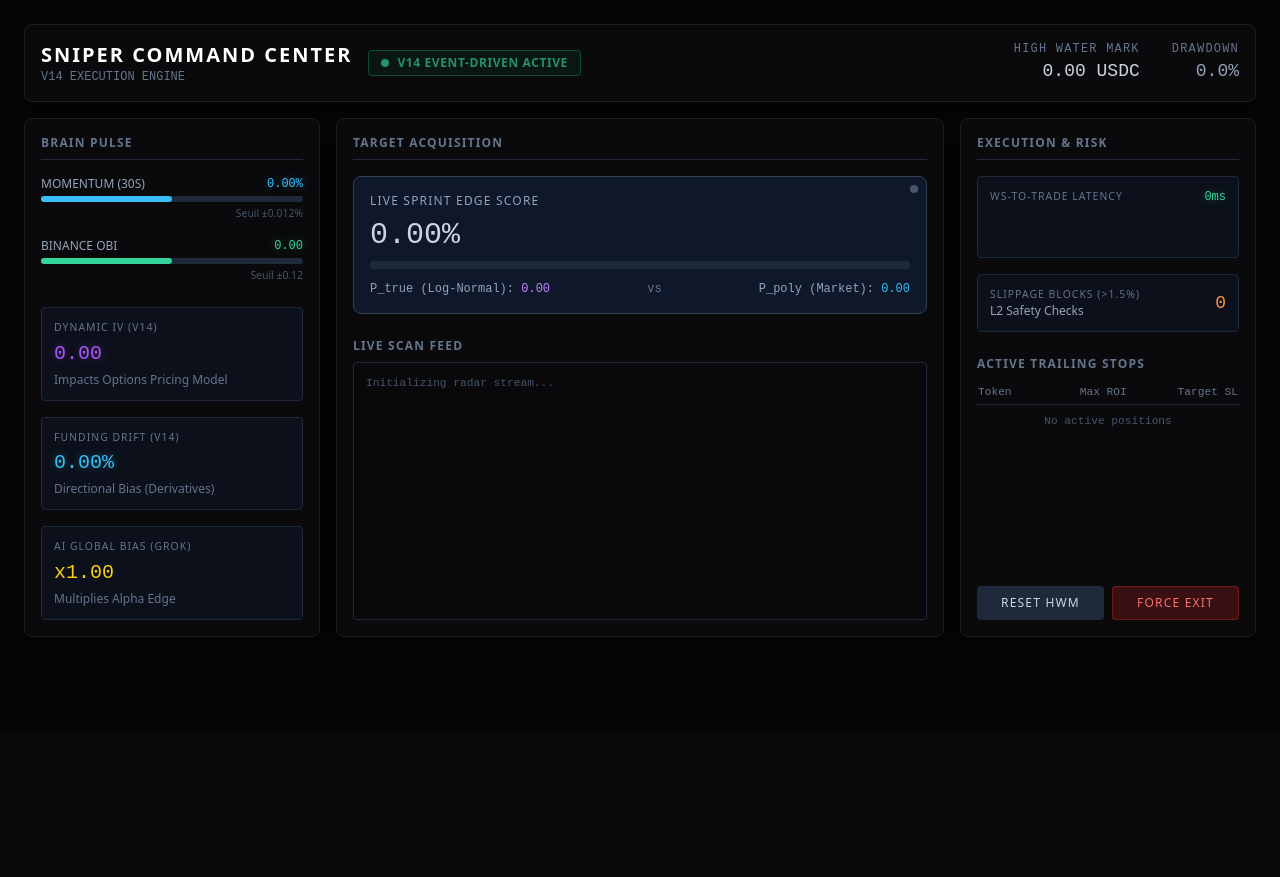
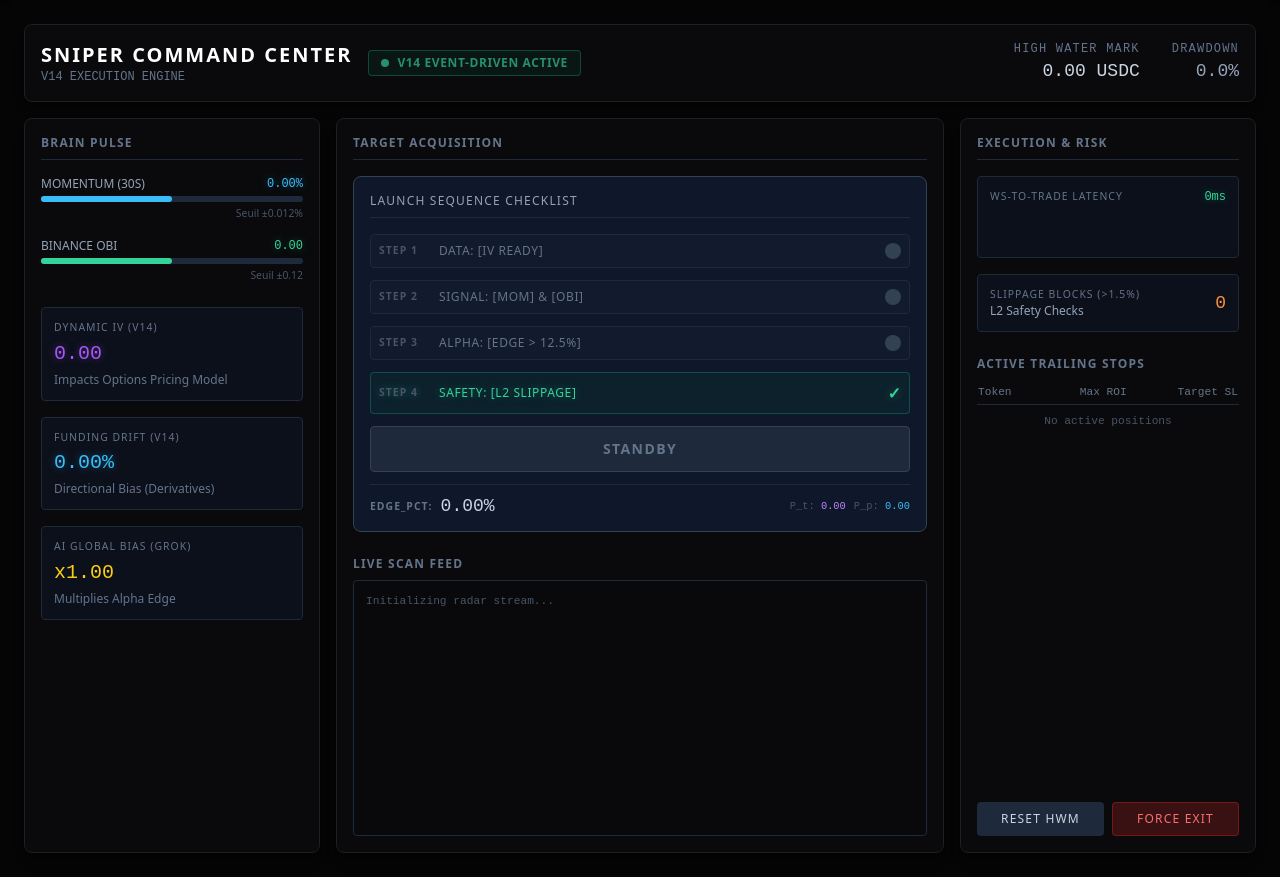
Before and after one commit to Mick-fr/polymarket-bot, a Python web app: template dashboard/templates/sniper.html in a window 1280 px wide. Shown: the part 67-944 px from the top of the page. Before the commit the page ends 704 px from the top, so only its background shows below. Run offline with Jinja, Linux system fonts and the light colour scheme; the template is opened without the code that fills it, so the values that code supplies are empty; some libraries are stand-ins or nearby versions.

Commit message:
feat: v15.5 visual checklist launch sequence and tracker

```diff
--- a/dashboard/templates/sniper.html
+++ b/dashboard/templates/sniper.html
@@ -118,30 +118,68 @@
             <h2 class="text-xs font-bold text-slate-500 uppercase tracking-widest mb-4 border-b border-slate-800 pb-2">
                 Target Acquisition</h2>
 
-            <!-- Target Locked Panel -->
-            <div class="mb-6 p-4 bg-slate-900 border border-slate-700 rounded-lg relative">
-                <div class="absolute top-2 right-2 flex space-x-1">
-                    <div id="target-led" class="w-2 h-2 rounded-full bg-slate-600"></div>
-                </div>
-                <div class="text-xs text-slate-400 uppercase tracking-widest mb-2">Live Sprint Edge Score</div>
-                <div class="flex items-end space-x-3 mb-2">
-                    <div id="edge-val" class="text-3xl font-terminal text-slate-300">0.00%</div>
-                    <div id="locked-badge"
-                        class="hidden mb-1 px-2 py-0.5 bg-emerald-500/20 border border-emerald-500/50 text-emerald-400 text-[0.65rem] font-bold uppercase rounded">
-                        TARGET LOCKED</div>
+            <!-- Launch Sequence Panel (V15.5) -->
+            <div class="mb-6 p-4 bg-slate-900 border border-slate-700 rounded-lg relative flex flex-col space-y-3">
+                <div class="text-xs text-slate-400 uppercase tracking-widest mb-1 border-b border-slate-800 pb-2">Launch
+                    Sequence Checklist</div>
+
+                <!-- STEP 1: Data -->
+                <div id="step-1"
+                    class="flex items-center justify-between p-2 border border-slate-800 rounded bg-slate-800/20 text-slate-500 transition-all duration-300">
+                    <div class="flex items-center space-x-3">
+                        <div class="text-[0.65rem] uppercase tracking-widest font-bold w-12 text-slate-600">STEP 1</div>
+                        <div class="text-xs uppercase tracking-wider">Data: [IV Ready]</div>
+                    </div>
+                    <div id="step-1-icon" class="w-4 h-4 rounded-full bg-slate-700"></div>
                 </div>
 
-                <div class="w-full bg-slate-800 rounded-full h-2 mb-3">
-                    <div id="edge-bar" class="bg-slate-500 h-2 rounded-full transition-all duration-300"
-                        style="width: 0%"></div>
+                <!-- STEP 2: Signal -->
+                <div id="step-2"
+                    class="flex items-center justify-between p-2 border border-slate-800 rounded bg-slate-800/20 text-slate-500 transition-all duration-300">
+                    <div class="flex items-center space-x-3">
+                        <div class="text-[0.65rem] uppercase tracking-widest font-bold w-12 text-slate-600">STEP 2</div>
+                        <div class="text-xs uppercase tracking-wider">Signal: [Mom] & [OBI]</div>
+                    </div>
+                    <div id="step-2-icon" class="w-4 h-4 rounded-full bg-slate-700"></div>
                 </div>
 
-                <div class="flex justify-between items-center text-xs font-terminal text-slate-500">
-                    <div><span class="text-slate-400">P_true (Log-Normal):</span> <span id="ptrue-val"
-                            class="text-purple-400">0.00</span></div>
-                    <div>vs</div>
-                    <div><span class="text-slate-400">P_poly (Market):</span> <span id="ppoly-val"
-                            class="text-sky-400">0.00</span></div>
+                <!-- STEP 3: Alpha -->
+                <div id="step-3"
+                    class="flex items-center justify-between p-2 border border-slate-800 rounded bg-slate-800/20 text-slate-500 transition-all duration-300">
+                    <div class="flex items-center space-x-3">
+                        <div class="text-[0.65rem] uppercase tracking-widest font-bold w-12 text-slate-600">STEP 3</div>
+                        <div class="text-xs uppercase tracking-wider">Alpha: [Edge > 12.5%]</div>
+                    </div>
+                    <div id="step-3-icon" class="w-4 h-4 rounded-full bg-slate-700"></div>
+                </div>
+
+                <!-- STEP 4: Safety -->
+                <div id="step-4"
+                    class="flex items-center justify-between p-2 border border-emerald-500/30 rounded bg-emerald-900/20 neon-text-emerald transition-all duration-300">
+                    <div class="flex items-center space-x-3">
+                        <div class="text-[0.65rem] uppercase tracking-widest font-bold w-12 text-slate-600">STEP 4</div>
+                        <div class="text-xs uppercase tracking-wider">Safety: [L2 Slippage]</div>
+                    </div>
+                    <div id="step-4-icon" class="text-emerald-400 font-bold">✓</div>
+                </div>
+
+                <!-- FIRE VISUAL BUTTON -->
+                <div id="fire-btn"
+                    class="mt-2 py-3 text-center border border-slate-700 rounded bg-slate-800 text-slate-500 text-sm font-bold tracking-widest uppercase transition-all duration-300">
+                    STANDBY
+                </div>
+
+                <div class="flex justify-between items-end mt-2 pt-2 border-t border-slate-800 pt-3">
+                    <div class="flex items-end space-x-2">
+                        <div class="text-[0.65rem] text-slate-500 uppercase tracking-widest font-bold">EDGE_PCT:</div>
+                        <div id="edge-val" class="font-terminal text-slate-300 text-lg leading-none">0.00%</div>
+                    </div>
+                    <div class="flex items-end space-x-2 text-[0.65rem] font-terminal text-slate-500">
+                        <div><span class="text-slate-600">P_t:</span> <span id="ptrue-val"
+                                class="text-purple-400">0.00</span></div>
+                        <div><span class="text-slate-600">P_p:</span> <span id="ppoly-val"
+                                class="text-sky-400">0.00</span></div>
+                    </div>
                 </div>
             </div>
 
@@ -250,29 +288,53 @@
             document.getElementById('obi-bar').style.width = Math.min(100, Math.max(0, obiPct)) + '%';
             document.getElementById('obi-bar').className = data.obi > 0.1 ? "bg-emerald-400 h-1.5 rounded-full" : (data.obi < -0.1 ? "bg-red-400 h-1.5 rounded-full" : "bg-sky-400 h-1.5 rounded-full");
 
-            // Update Target Acquisition
-            const edge = data.sprint_edge;
+            // Update V15.5 Visual Checklist
+            const edge = data.sprint_edge || 0;
             document.getElementById('edge-val').innerText = (edge > 0 ? '+' : '') + edge.toFixed(2) + '%';
-            document.getElementById('ptrue-val').innerText = (data.p_true).toFixed(3);
-            document.getElementById('ppoly-val').innerText = (data.p_poly).toFixed(3);
+            document.getElementById('ptrue-val').innerText = (data.p_true || 0).toFixed(3);
+            document.getElementById('ppoly-val').innerText = (data.p_poly || 0).toFixed(3);
 
-            const edgeBar = document.getElementById('edge-bar');
-            const lockedBadge = document.getElementById('locked-badge');
-            const led = document.getElementById('target-led');
+            const checklist = data.live_checklist || {};
 
-            let absEdge = Math.abs(edge);
-            edgeBar.style.width = Math.min(100, absEdge * 4) + '%'; // 25% edge = 100% width
+            const checkOnClass = "flex items-center justify-between p-2 border border-emerald-500/30 rounded bg-emerald-900/20 neon-text-emerald transition-all duration-300";
+            const checkOffClass = "flex items-center justify-between p-2 border border-slate-800 rounded bg-slate-800/20 text-slate-500 transition-all duration-300";
 
-            if (absEdge > 12.5) {
-                edgeBar.className = "bg-emerald-400 h-2 rounded-full transition-all duration-300 shadow-[0_0_10px_rgba(52,211,153,0.8)]";
-                lockedBadge.classList.remove('hidden');
-                document.getElementById('edge-val').className = "text-3xl font-terminal neon-text-emerald";
-                led.className = "w-2 h-2 rounded-full bg-emerald-400 animate-pulse";
+            const iconOnClass = "text-emerald-400 font-bold";
+            const iconOnHtml = "✓";
+            const iconOffClass = "w-4 h-4 rounded-full bg-slate-700";
+            const iconOffHtml = "";
+
+            // Step 1
+            const step1Ready = checklist.iv_ready;
+            document.getElementById('step-1').className = step1Ready ? checkOnClass : checkOffClass;
+            document.getElementById('step-1-icon').className = step1Ready ? iconOnClass : iconOffClass;
+            document.getElementById('step-1-icon').innerHTML = step1Ready ? iconOnHtml : iconOffHtml;
+
+            // Step 2
+            const step2Ready = checklist.mom_ok && checklist.obi_ok;
+            document.getElementById('step-2').className = step2Ready ? checkOnClass : checkOffClass;
+            document.getElementById('step-2-icon').className = step2Ready ? iconOnClass : iconOffClass;
+            document.getElementById('step-2-icon').innerHTML = step2Ready ? iconOnHtml : iconOffHtml;
+
+            // Step 3
+            const step3Ready = checklist.edge_ok;
+            document.getElementById('step-3').className = step3Ready ? checkOnClass : checkOffClass;
+            document.getElementById('step-3-icon').className = step3Ready ? iconOnClass : iconOffClass;
+            document.getElementById('step-3-icon').innerHTML = step3Ready ? iconOnHtml : iconOffHtml;
+
+            // Step 4 (Safety - Mocked True for Visual)
+            const step4Ready = true;
+
+            // FIRE BUTTON
+            const fireBtn = document.getElementById('fire-btn');
+            if (step1Ready && step2Ready && step3Ready && step4Ready) {
+                fireBtn.className = "mt-2 py-3 text-center border border-purple-500/50 rounded bg-purple-900/30 neon-text-purple text-sm font-bold tracking-widest uppercase transition-all duration-300 animate-pulse";
+                fireBtn.innerText = "🔥 FIRE 🔥";
+                document.getElementById('edge-val').className = "font-terminal neon-text-emerald text-lg leading-none";
             } else {
-                edgeBar.className = "bg-sky-500 h-2 rounded-full transition-all duration-300";
-                lockedBadge.classList.add('hidden');
-                document.getElementById('edge-val').className = "text-3xl font-terminal text-slate-300";
-                led.className = "w-2 h-2 rounded-full bg-slate-600";
+                fireBtn.className = "mt-2 py-3 text-center border border-slate-700 rounded bg-slate-800 text-slate-500 text-sm font-bold tracking-widest uppercase transition-all duration-300";
+                fireBtn.innerText = "STANDBY";
+                document.getElementById('edge-val').className = "font-terminal text-slate-300 text-lg leading-none";
             }
 
         } catch (e) { console.error("Error fetching brain pulse", e); }
```
Also changed, not shown: bot/strategy.py (+10 -0 lines).
